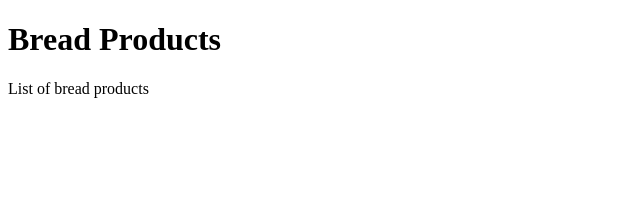
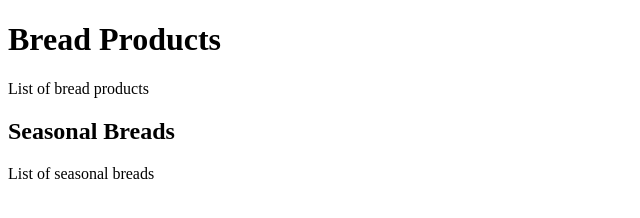
Before and after one commit to lucasyuan07/com.bread.demo, a plain HTML site: page WebContent/index.html in a window 1280 px wide. Shown: the whole page, without its empty margins (0-640 px from the left). Drawn offline with Linux system fonts and the light colour scheme.

Commit message:
added seasonal breads

```diff
--- a/WebContent/index.html
+++ b/WebContent/index.html
@@ -8,5 +8,8 @@
 	<h1>Bread Products</h1>
 
 	<p> List of bread products </p>
+
+	<h2>Seasonal Breads</h2>
+	<p>List of seasonal breads</p>
 </body>
 </html>
```
